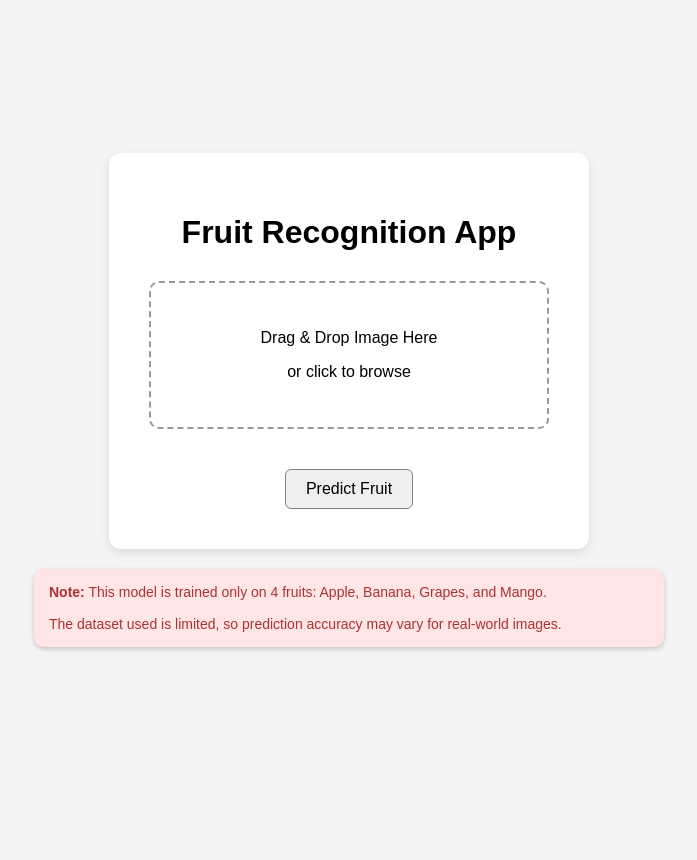
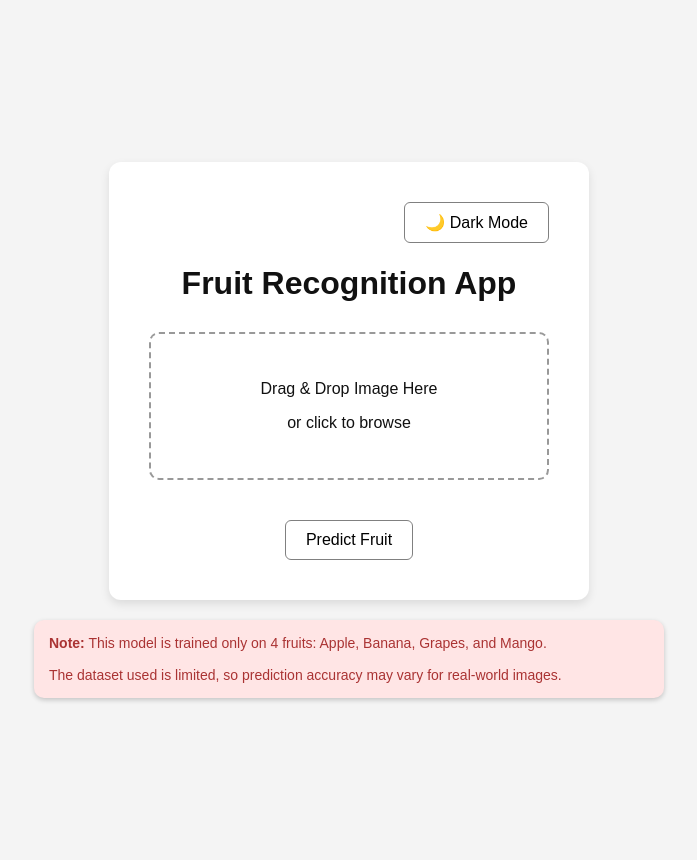
Before and after one commit to Kamal-Bhagchandani/fruit-recognition-app, a Flask app: page / in a window 1280 px wide. Shown: the whole page, without its empty margins (291-988 px from the left). Before the commit the page ends 651 px from the top, so only its background shows below. Run offline with Flask 3, Linux system fonts and the light colour scheme.

Commit message:
Add dark mode toggle with theme persistence

```diff
--- a/app/static/script.js
+++ b/app/static/script.js
@@ -16,7 +16,7 @@ form.addEventListener("submit", function(event) {
 
     errorMessage.innerText = "";
 
-    const button = document.querySelector("button");
+    const button = document.getElementById("predict-button");
     button.innerText = "Predicting...";
 });
 
@@ -76,3 +76,26 @@ uploadBox.addEventListener("drop", function(event) {
         showPreview(file);
     }
 });
+
+const themeButton = document.getElementById("theme-button");
+
+// Apply saved theme
+if (localStorage.getItem("theme") === "dark") {
+    document.documentElement.classList.add("dark-mode");
+    themeButton.innerText = "☀️ Light Mode";
+} else {
+    themeButton.innerText = "🌙 Dark Mode";
+}
+
+// Toggle theme
+themeButton.addEventListener("click", function() {
+    document.documentElement.classList.toggle("dark-mode");
+
+    if (document.documentElement.classList.contains("dark-mode")) {
+        localStorage.setItem("theme", "dark");
+        themeButton.innerText = "☀️ Light Mode";
+    } else {
+        localStorage.setItem("theme", "light");
+        themeButton.innerText = "🌙 Dark Mode";
+    }
+});
--- a/app/static/style.css
+++ b/app/static/style.css
@@ -1,22 +1,64 @@
+:root {
+    --body-bg: #f4f4f4;
+    --text-color: #111;
+    --container-bg: white;
+    --container-shadow: rgba(0, 0, 0, 0.1);
+    --upload-border: #999;
+    --upload-hover-bg: #f9f9f9;
+    --dragging-bg: #f0f0f0;
+    --dragging-border: #333;
+    --note-bg: #ffe5e5;
+    --note-text: #a33;
+    --button-bg: white;
+    --button-text: black;
+    --button-border: grey;
+    --button-hover-border: black;
+    --progress-bg: #ddd;
+    --progress-fill: #4caf50;
+    --error-color: red;
+}
+
+/* Dark Mode Variables */
+.dark-mode {
+    --body-bg: #121212;
+    --text-color: #f4f4f4;
+    --container-bg: #1e1e1e;
+    --container-shadow: rgba(255, 255, 255, 0.1);
+    --upload-border: #666;
+    --upload-hover-bg: #2a2a2a;
+    --dragging-bg: #333;
+    --dragging-border: #aaa;
+    --note-bg: #3a1f1f;
+    --note-text: #ffb3b3;
+    --button-bg: #2c2c2c;
+    --button-text: white;
+    --button-border: #777;
+    --button-hover-border: white;
+    --progress-bg: #444;
+    --progress-fill: #66bb6a;
+    --error-color: #ff6b6b;
+}
+
 body {
     margin: 0;
-    padding: 0;
+    padding: 30px 0;
     font-family: Arial, sans-serif;
-    background-color: #f4f4f4;
-
+    background-color: var(--body-bg);
+    color: var(--text-color);
     display: flex;
     flex-direction: column;
     justify-content: center;
     align-items: center;
 
-    height: 100vh;
+    min-height: 100vh;
+    transition: 0.3s ease;
 }
 
 .container {
-    background-color: white;
+    background-color: var(--container-bg);
     padding: 40px;
     border-radius: 12px;
-    box-shadow: 0 4px 10px rgba(0, 0, 0, 0.1);
+    box-shadow: 0 4px 10px var(--container-shadow);
     text-align: center;
     width: 400px;
     transition: 0.3s ease;
@@ -27,8 +69,7 @@ body {
 }
 
 .upload-box {
-    border: 2px dashed #999;
-
+    border: 2px dashed var(--upload-border);
     border-radius: 10px;
 
     padding: 30px;
@@ -43,7 +84,7 @@ body {
 }
 
 .upload-box:hover {
-    background-color: #f9f9f9;
+    background-color: var(--upload-hover-bg);
 }
 
 .upload-box input {
@@ -51,13 +92,12 @@ body {
 }
 
 .dragging {
-    background-color: #f0f0f0;
-
-    border-color: #333;
+    background-color: var(--dragging-bg);
+    border-color: var(--dragging-border);
 }
 
 #error-message {
-    color: red;
+    color: var(--error-color);
     margin-top: 10px;
     font-size: 14px;
 }
@@ -65,12 +105,13 @@ body {
 .note-box {
     width: 600px;
     margin-top: 20px;
-    background-color: #ffe5e5;
-    color: #a33;
+    background-color: var(--note-bg);
+    color: var(--note-text);
     padding: 15px;
     border-radius: 10px;
     font-size: 14px;
     box-shadow: 0 2px 5px rgba(0, 0, 0, 0.2);
+    transition: 0.3s ease;
 }
 
 h1 {
@@ -83,13 +124,16 @@ input[type="file"] {
 
 button {
     padding: 10px 20px;
-    border: grey solid 1px;
+    background-color: var(--button-bg);
+    color: var(--button-text);
+    border: 1px solid var(--button-border);
     border-radius: 6px;
     font-size: 16px;
+    transition: 0.3s ease;
 }
 
 button:hover {
-    border: black solid 1px;
+    border: 1px solid var(--button-hover-border);
     cursor: pointer;
     opacity: 0.9;
 }
@@ -113,7 +157,7 @@ button:hover {
 .progress-bar {
     width: 100%;
     height: 20px;
-    background-color: #ddd;
+    background-color: var(--progress-bg);
     border-radius: 10px;
     overflow: hidden;
     margin-top: 10px;
@@ -121,6 +165,13 @@ button:hover {
 
 .progress-fill {
     height: 100%;
-    background-color: #4caf50;
+    background-color: var(--progress-fill);
     border-radius: 10px;
 }
+
+
+.theme-toggle {
+    display: flex;
+    justify-content: flex-end;
+    margin-bottom: 15px;
+}
--- a/app/templates/index.html
+++ b/app/templates/index.html
@@ -4,10 +4,19 @@
     <meta charset="UTF-8">
     <meta name="viewport" content="width=device-width, initial-scale=1.0">
     <title>Fruit Recognition App</title>
+    <script>
+        if (localStorage.getItem("theme") === "dark") {
+            document.documentElement.classList.add("dark-mode");
+        }
+    </script>
     <link rel="stylesheet" href="{{ url_for('static', filename='style.css') }}">
 </head>
 <body>
     <div class="container">
+
+        <div class="theme-toggle">
+            <button id="theme-button">🌙 Dark Mode </button>
+        </div>
 
         <h1>Fruit Recognition App</h1>
 
@@ -27,7 +36,7 @@
                 <img id="preview-image" src="#" alt="Image Preview">
             </div>
 
-            <button type="submit">Predict Fruit</button>
+            <button type="submit" id="predict-button">Predict Fruit</button>
         </form>
 
         {% if prediction %}
```
